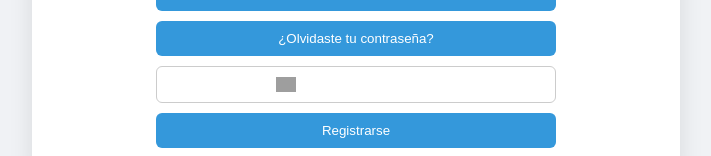
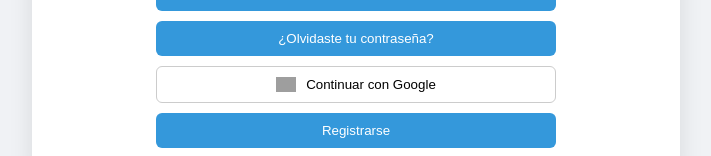
Before and after one commit to AlanizPiriz/MiApp-Tareas, a React (Vite) app: page /login in a window 1280 px wide. Shown: the part 299-455 px from the top of the page, without its empty margins (284-995 px from the left). Built offline with nearby package versions, Linux system fonts and the light colour scheme; no server answers; grey boxes are pictures that could not be loaded.

Commit message:
Inicio con google

```diff
--- a/src/Auth/LoginPage.tsx
+++ b/src/Auth/LoginPage.tsx
@@ -100,6 +100,7 @@ export default function LoginPage() {
           backgroundColor: '#fff',
           border: '1px solid #ccc',
           cursor: 'pointer',
+          color:  'black'
         }}
       >
         <img
```
